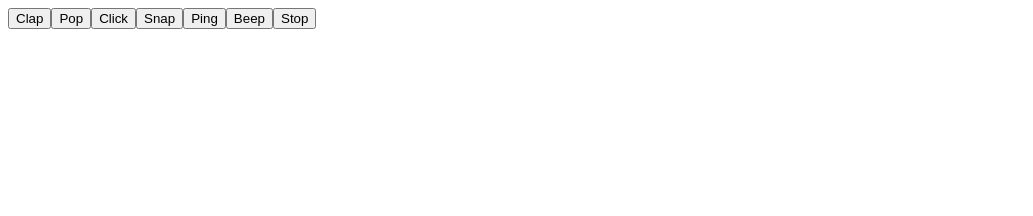
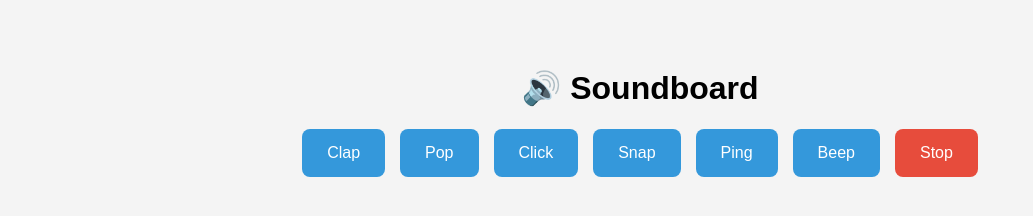
Before and after one commit to acciojob/Soundbar-SameerSangpal, a website: page main.html in a window 1280 px wide. Shown: the whole page, without its empty margins (0-1033 px from the left). Drawn offline with Linux system fonts and the light colour scheme.

Commit message:
created a submission

```diff
--- a/main.html
+++ b/main.html
@@ -2,12 +2,92 @@
 <html lang="en">
 <head>
   <meta charset="UTF-8">
-  <title>Sound Buttons</title>
-  <link rel="stylesheet" href="style.css">
+  <title>Soundboard</title>
+  <style>
+    body {
+      font-family: Arial, sans-serif;
+      padding: 40px;
+      background: #f4f4f4;
+      text-align: center;
+    }
+
+    #buttons {
+      display: flex;
+      flex-wrap: wrap;
+      justify-content: center;
+      gap: 15px;
+    }
+
+    .btn, .stop {
+      padding: 15px 25px;
+      font-size: 16px;
+      border: none;
+      border-radius: 8px;
+      cursor: pointer;
+      background-color: #3498db;
+      color: #fff;
+      transition: background-color 0.2s;
+    }
+
+    .btn:hover {
+      background-color: #2980b9;
+    }
+
+    .stop {
+      background-color: #e74c3c;
+    }
+
+    .stop:hover {
+      background-color: #c0392b;
+    }
+  </style>
 </head>
 <body>
+
+  <h1>🔊 Soundboard</h1>
   <div id="buttons"></div>
 
-  <script src="script.js"></script>
+  <script>
+    const sounds = [
+      { name: 'Clap', url: 'https://www.soundjay.com/button/sounds/button-4.mp3' },
+      { name: 'Pop', url: 'https://www.soundjay.com/button/sounds/button-16.mp3' },
+      { name: 'Click', url: 'https://www.soundjay.com/button/sounds/button-09.mp3' },
+      { name: 'Snap', url: 'https://www.soundjay.com/button/sounds/button-3.mp3' },
+      { name: 'Ping', url: 'https://www.soundjay.com/button/sounds/button-10.mp3' },
+      { name: 'Beep', url: 'https://www.soundjay.com/button/sounds/button-5.mp3' }
+    ];
+
+    const buttonsContainer = document.getElementById('buttons');
+    const audioElements = {};
+
+    sounds.forEach(({ name, url }) => {
+      const btn = document.createElement('button');
+      btn.classList.add('btn');
+      btn.innerText = name;
+      btn.addEventListener('click', () => {
+        stopSounds();
+        audioElements[name].play();
+      });
+
+      const audio = new Audio(url);
+      audioElements[name] = audio;
+
+      buttonsContainer.appendChild(btn);
+    });
+
+    const stopBtn = document.createElement('button');
+    stopBtn.classList.add('stop');
+    stopBtn.innerText = 'Stop';
+    stopBtn.addEventListener('click', stopSounds);
+    buttonsContainer.appendChild(stopBtn);
+
+    function stopSounds() {
+      for (const sound in audioElements) {
+        const audio = audioElements[sound];
+        audio.pause();
+        audio.currentTime = 0;
+      }
+    }
+  </script>
 </body>
 </html>
--- a/script.js
+++ /dev/null
@@ -1,46 +0,0 @@
-const sounds = [
-  { name: 'Clap', url: 'https://www.soundjay.com/button/sounds/button-4.mp3' },
-  { name: 'Pop', url: 'https://www.soundjay.com/button/sounds/button-16.mp3' },
-  { name: 'Click', url: 'https://www.soundjay.com/button/sounds/button-09.mp3' },
-  { name: 'Snap', url: 'https://www.soundjay.com/button/sounds/button-3.mp3' },
-  { name: 'Ping', url: 'https://www.soundjay.com/button/sounds/button-10.mp3' },
-  { name: 'Beep', url: 'https://www.soundjay.com/button/sounds/button-5.mp3' }
-];
-
-const buttonsContainer = document.getElementById('buttons');
-const audioElements = {};
-
-// Create buttons and audio elements
-sounds.forEach(({ name, url }) => {
-  // Create button
-  const btn = document.createElement('button');
-  btn.classList.add('btn');
-  btn.innerText = name;
-  btn.addEventListener('click', () => {
-    stopSounds();
-    audioElements[name].play();
-  });
-
-  // Create audio element
-  const audio = new Audio(url);
-  audioElements[name] = audio;
-
-  // Append button to container
-  buttonsContainer.appendChild(btn);
-});
-
-// Create stop button
-const stopBtn = document.createElement('button');
-stopBtn.classList.add('stop');
-stopBtn.innerText = 'Stop';
-stopBtn.addEventListener('click', stopSounds);
-buttonsContainer.appendChild(stopBtn);
-
-// Stop all audio
-function stopSounds() {
-  for (const sound in audioElements) {
-    const audio = audioElements[sound];
-    audio.pause();
-    audio.currentTime = 0;
-  }
-}
--- a/styles.css
+++ /dev/null
@@ -1,27 +0,0 @@
-body {
-  font-family: sans-serif;
-  text-align: center;
-  padding: 50px;
-}
-
-#buttons {
-  display: flex;
-  flex-wrap: wrap;
-  justify-content: center;
-  gap: 10px;
-}
-
-.btn, .stop {
-  padding: 10px 20px;
-  font-size: 16px;
-  cursor: pointer;
-  border: none;
-  border-radius: 6px;
-  background-color: #4CAF50;
-  color: white;
-  transition: background 0.3s ease;
-}
-
-.btn:hover, .stop:hover {
-  background-color: #388e3c;
-}
```
